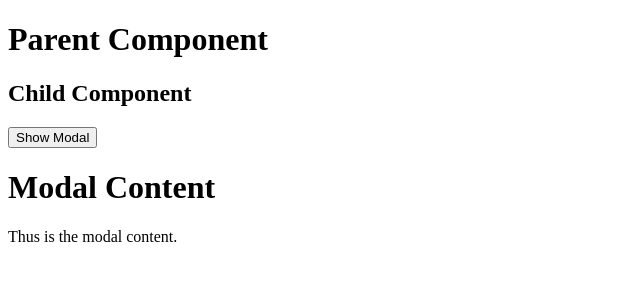
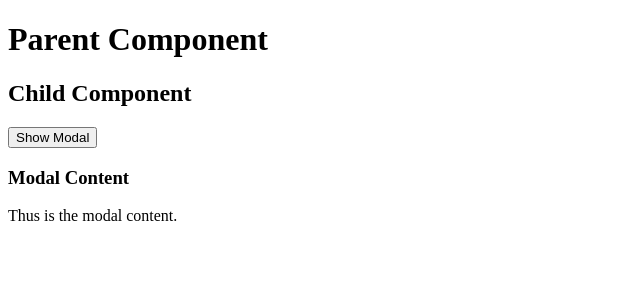
Before and after one commit to acciojob/lift-state-up-1-Pratham131, a React app: page / in a window 1280 px wide. Both pictures are taken after a click on the button "Show Modal". Shown: the top 300 px of the page, without its empty margins (0-640 px from the left). Built offline with nearby package versions, Linux system fonts and the light colour scheme.

Commit message:
update 3

```diff
--- a/src/components/Child.js
+++ b/src/components/Child.js
@@ -5,11 +5,11 @@ const Child = ({showModal,setShowModal}) => {
         <div>
             <h2> Child Component </h2>
 
-            <button onClick={() => setShowModal(true)}> Show Modal</button>
+            <button onClick={()=>setShowModal(true)}> Show Modal</button>
             {
                 showModal==true && (
                     <div>
-                        <h1> Modal Content </h1>
+                        <h3> Modal Content </h3>
                         <p> Thus is the modal content.</p>
                     </div>
                 )
```
